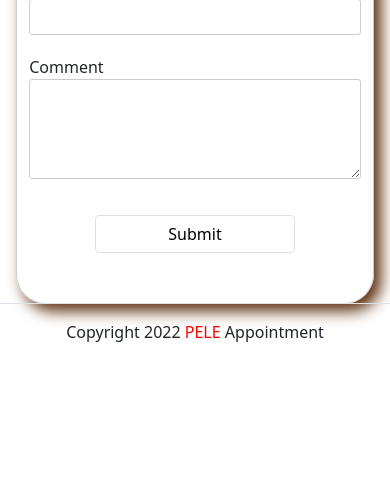
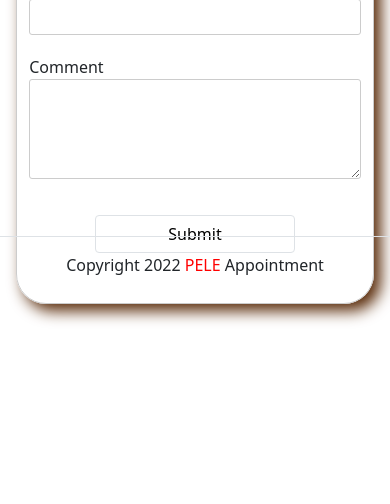
Before and after one commit to Kakoytobarista/Pele, a Django app: page / in a window 390 px wide. Shown: the part 607-1111 px from the top of the page. Before the commit the page ends 949 px from the top, so only its background shows below. Run offline with Django 4.2, Linux system fonts and the light colour scheme; some libraries are stand-ins or nearby versions.

Commit message:
Add changes into style

```diff
--- a/pele/static/css/style.css
+++ b/pele/static/css/style.css
@@ -394,6 +394,17 @@ input[type="radio"]:checked::before {
 
 /*# Footer*/
 
+@media only screen and (max-width: 600px) {
+  #footer {
+    display: block!important;
+    clear: both!important;
+    margin-top: 15vh!important;
+    position: sticky!important;
+
+}
+
+}
+
 
 #footer {
    position:absolute;
@@ -401,7 +412,6 @@ input[type="radio"]:checked::before {
    width:100%;
    height: 0;   /* Height of the footer */
 }
-
 
 /*!*ds*! Optimize for mobile*/
 
```
Also changed, not shown: pele/db.sqlite3.
